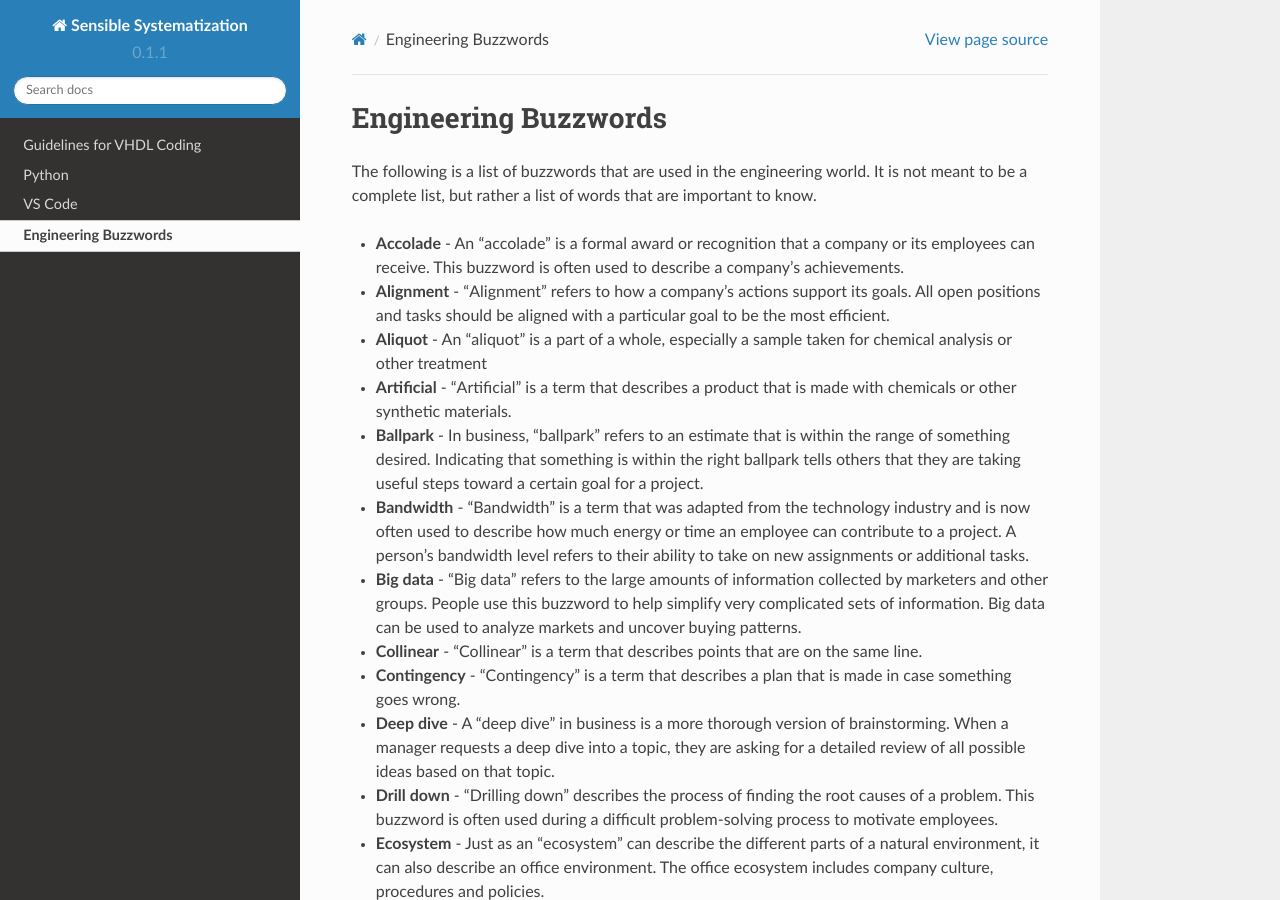
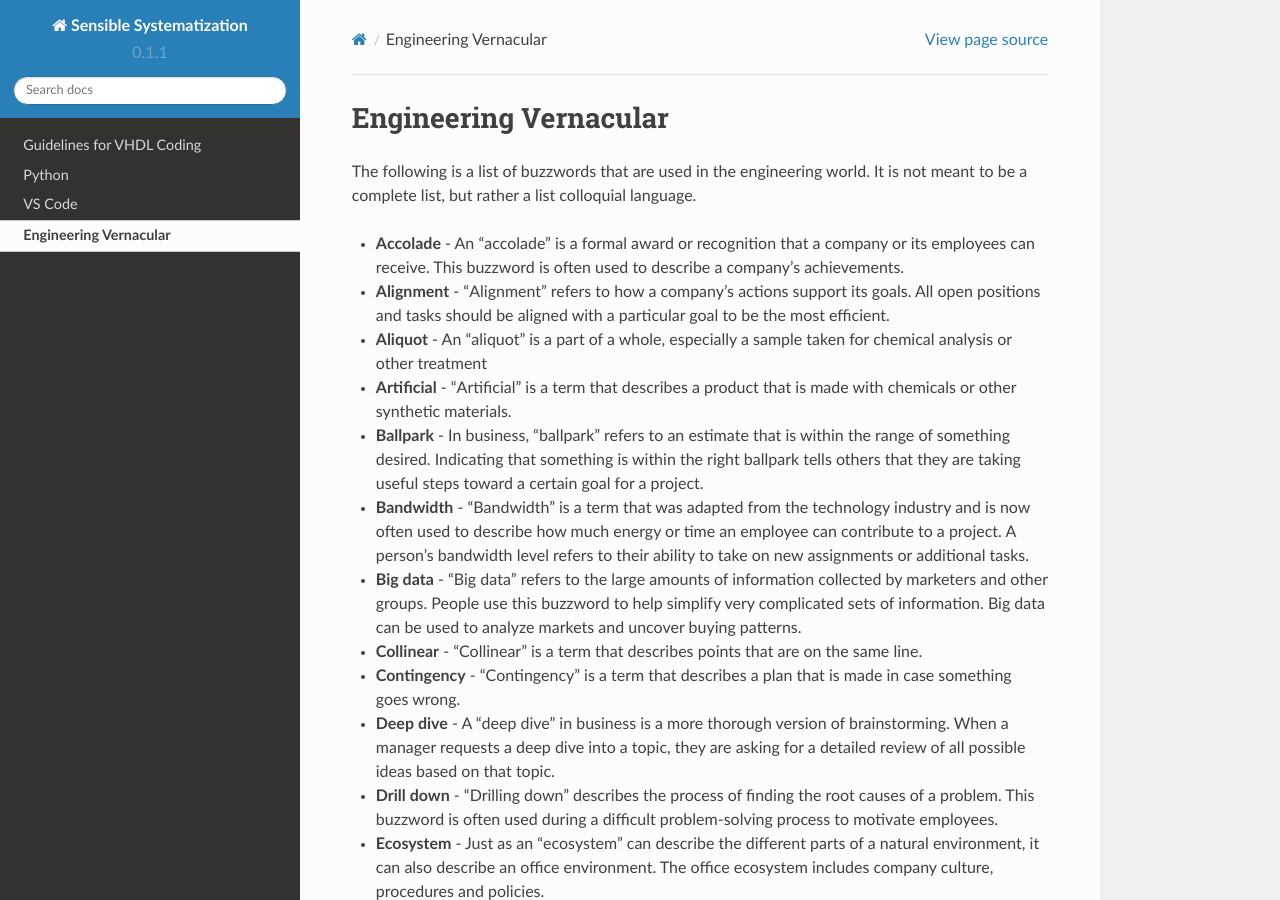
Before and after one commit to wattsjake/sensible-systematization, a Sphinx documentation site: the page built from docs/source/engineering.rst, in a window 1280 px wide and 900 px high. Built offline with Sphinx 7.4.7 and the Read the Docs theme 2.0.0, drawn with Linux system fonts in a browser that asks for light colours.

Commit message:
added colloquial

```diff
--- a/docs/source/engineering.rst
+++ b/docs/source/engineering.rst
@@ -1,7 +1,7 @@
-Engineering Buzzwords
+Engineering Vernacular
 ==================
 The following is a list of buzzwords that are used in the engineering world.
-It is not meant to be a complete list, but rather a list of words that are important to know.
+It is not meant to be a complete list, but rather a list colloquial language.
 
 * **Accolade** - An "accolade" is a formal award or recognition that a company or its employees can receive. This buzzword is often used to describe a company's achievements.
 * **Alignment** - "Alignment" refers to how a company's actions support its goals. All open positions and tasks should be aligned with a particular goal to be the most efficient.
```
